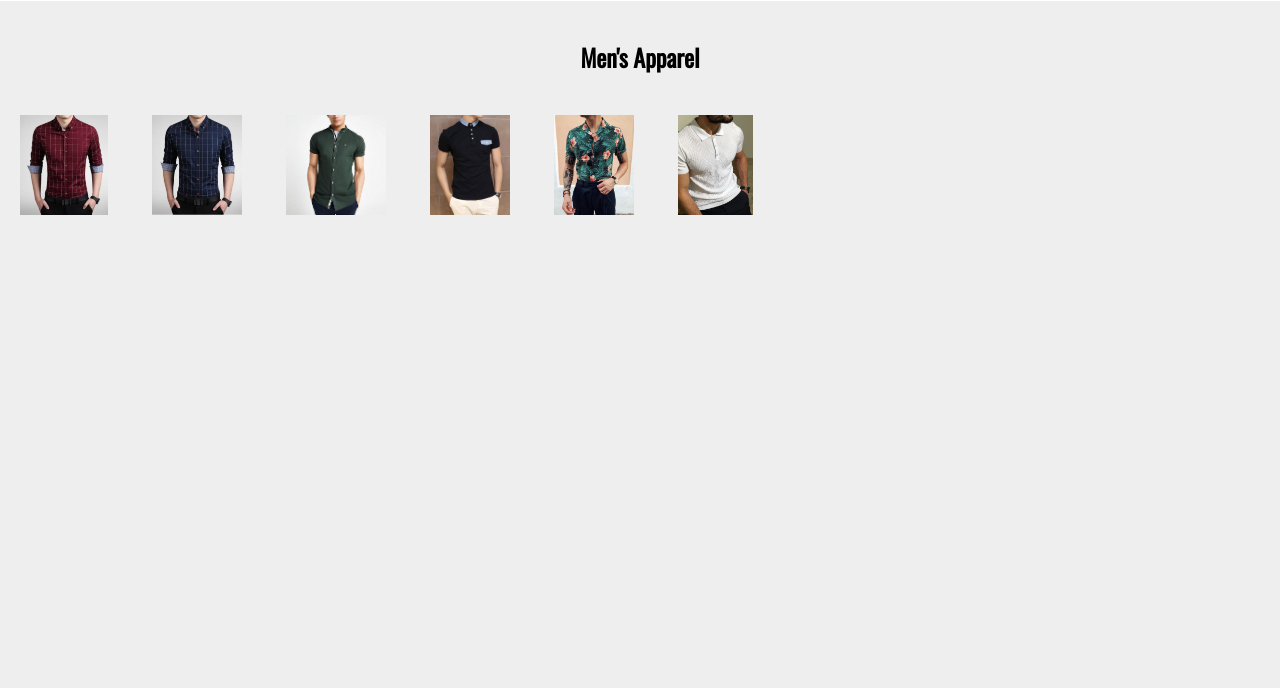
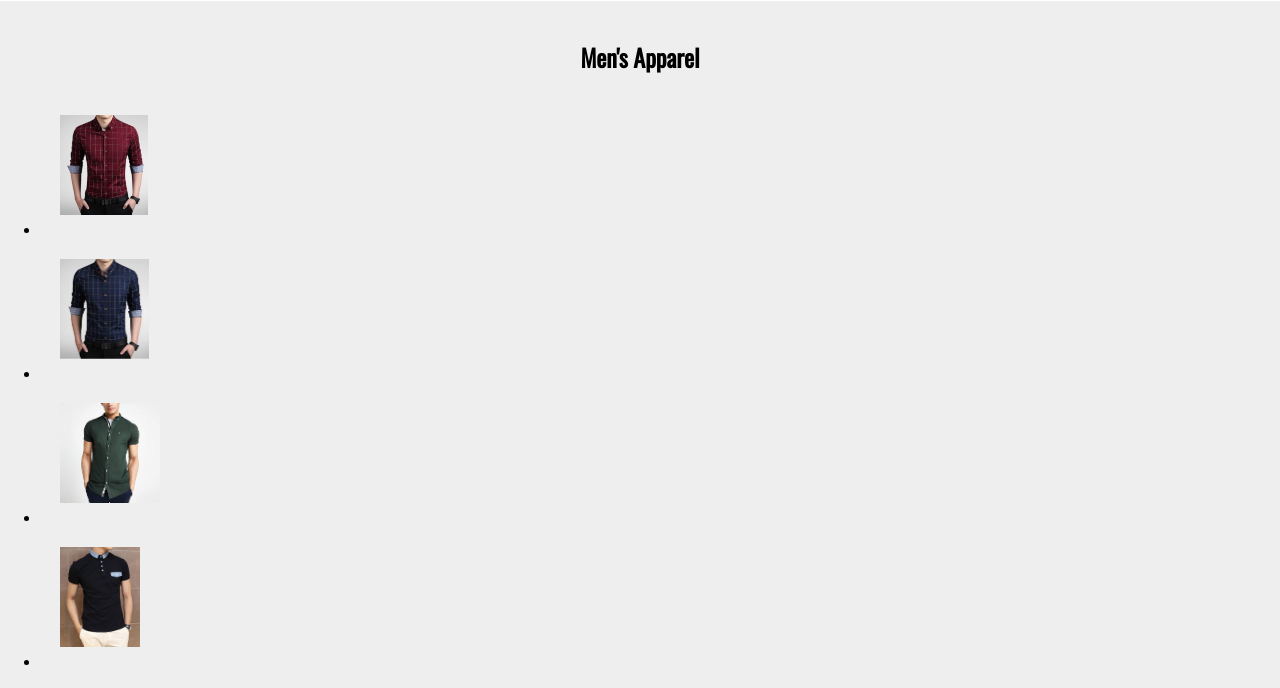
Before and after one commit to llastflowers/eCommerceProject, a plain HTML site: page products.html in a window 1280 px wide. Shown: the part 97-785 px from the top of the page. Drawn offline with nearby package versions, Linux system fonts and the light colour scheme.

Commit message:
This is my second commit of this draft

```diff
--- a/products.html
+++ b/products.html
@@ -15,35 +15,38 @@
     <header> <h1> Men's Fashion Store</h1></header><br>
 
     <h1>Men's Apparel</h1>
-            <label> <input class="hidden" name="userChoice" type="radio" checked>
-                <img class="itemId" id="red-shirt" src="assets/red-shirt.jpg"></label>
 
 
-                <label><input class="hidden" name="userChoice" type="radio">
-                <img class="itemId" id="blue-shirt" src="assets/blue-shirt.jpg" alt=""></label>
+    <ul>
+            <li> <input class="hidden" name="userChoice" type="radio" checked>
+                <img class="itemId" id="red-shirt" src="assets/red-shirt.jpg"></li>
 
 
-                <label><input class="hidden" name="userChoice" type="radio">
-                <img class="itemId" id="green-shirt" src="assets/green-shirt.jpg" alt=""></label>
+                <li><input class="hidden" name="userChoice" type="radio">
+                <img class="itemId" id="blue-shirt" src="assets/blue-shirt.jpg" alt=""></li>
 
 
-                <label> <input class="hidden" name="userChoice" type="radio" checked>
-                <img class="itemId" id="blackAndBlue" src="assets/blackandblue.jpg"></label>
+                <li><input class="hidden" name="userChoice" type="radio">
+                <img class="itemId" id="green-shirt" src="assets/green-shirt.jpg" alt=""></li>
 
 
-                <label> <input class="hidden" name="userChoice" type="radio" checked>
-                        <img class="itemId" id="flowers" src="assets/flowers.jpg"></label>
+                <li> <input class="hidden" name="userChoice" type="radio" checked>
+                <img class="itemId" id="blackAndBlue" src="assets/blackandblue.jpg"></li>
 
 
-                <label> <input class="hidden" name="userChoice" type="radio" checked>
-                            <img class="itemId" id="sweaterish" src="assets/sweaterish.jpg"></label
+                <li> <input class="hidden" name="userChoice" type="radio" checked>
+                        <img class="itemId" id="flowers" src="assets/flowers.jpg"></li>
+
+
+                <li> <input class="hidden" name="userChoice" type="radio" checked>
+                            <img class="itemId" id="sweaterish" src="assets/sweaterish.jpg"></li>
+
+
+        </ul>
 
 
 
-
-
-
-    <script type="module" src="app.js"></script>
+ <script>type="module" src="product.js" </script>
 </body>
 
 </html>
```
Also changed, not shown: product.js (renamed from app.js).
